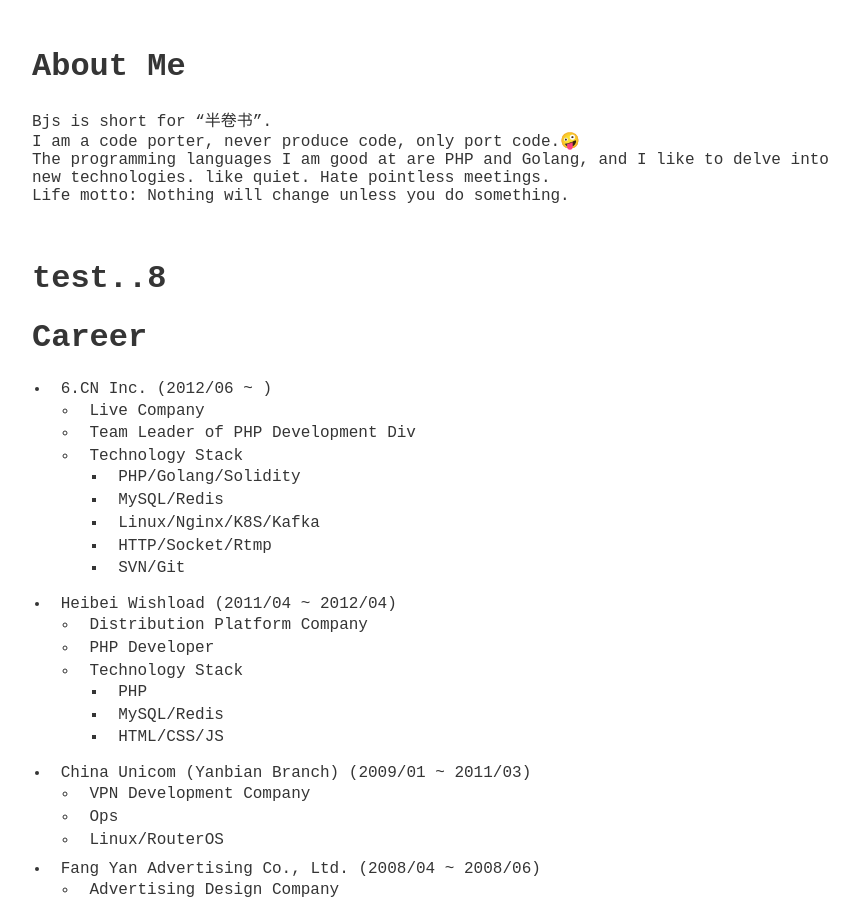
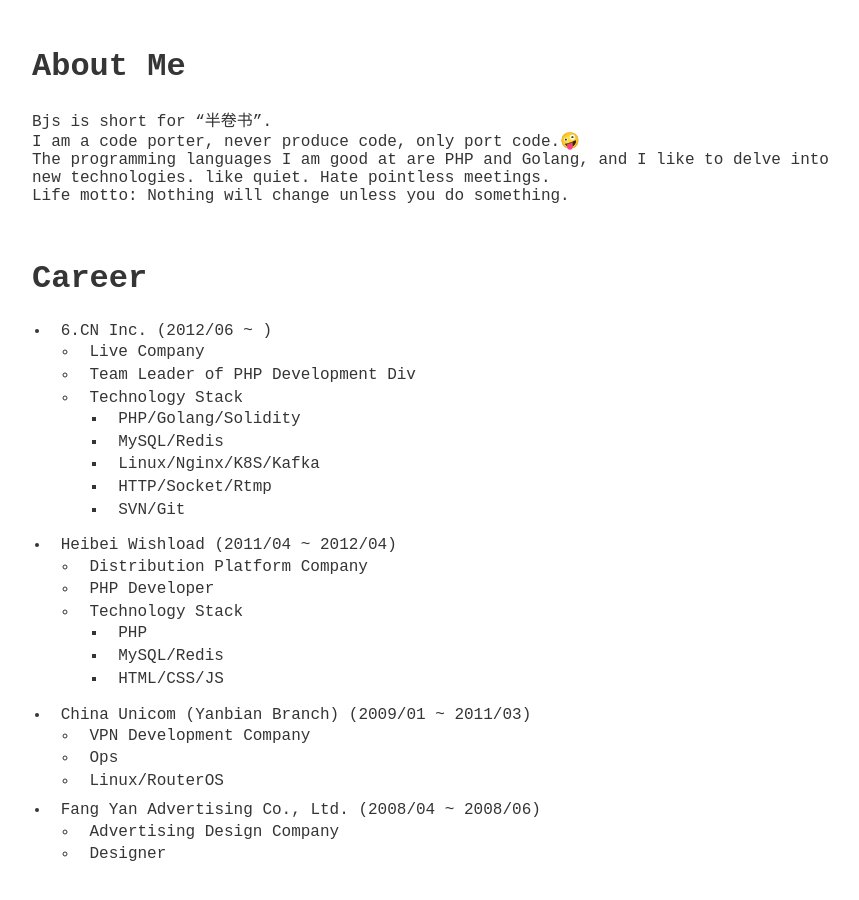
Before and after one commit to banjuanshu/banjuanshu.github.io, a Jekyll site: the page built from docs/index.md, in a window 1280 px wide and 900 px high, scrolled down 342 px. Shown: the whole window, without its empty margins (208-1067 px from the left). Built offline with Jekyll 4.4.1, drawn with Linux system fonts in a browser that asks for light colours.

Commit message:
fix(base): Test

```diff
--- a/docs/index.md
+++ b/docs/index.md
@@ -11,7 +11,6 @@ The programming languages I am good at are PHP and Golang, and I like to delve i
 Life motto: Nothing will change unless you do something.
 
 <br/>
-# test..8
 
 # Career
 * 6.CN Inc. (2012/06 ~ )
```
